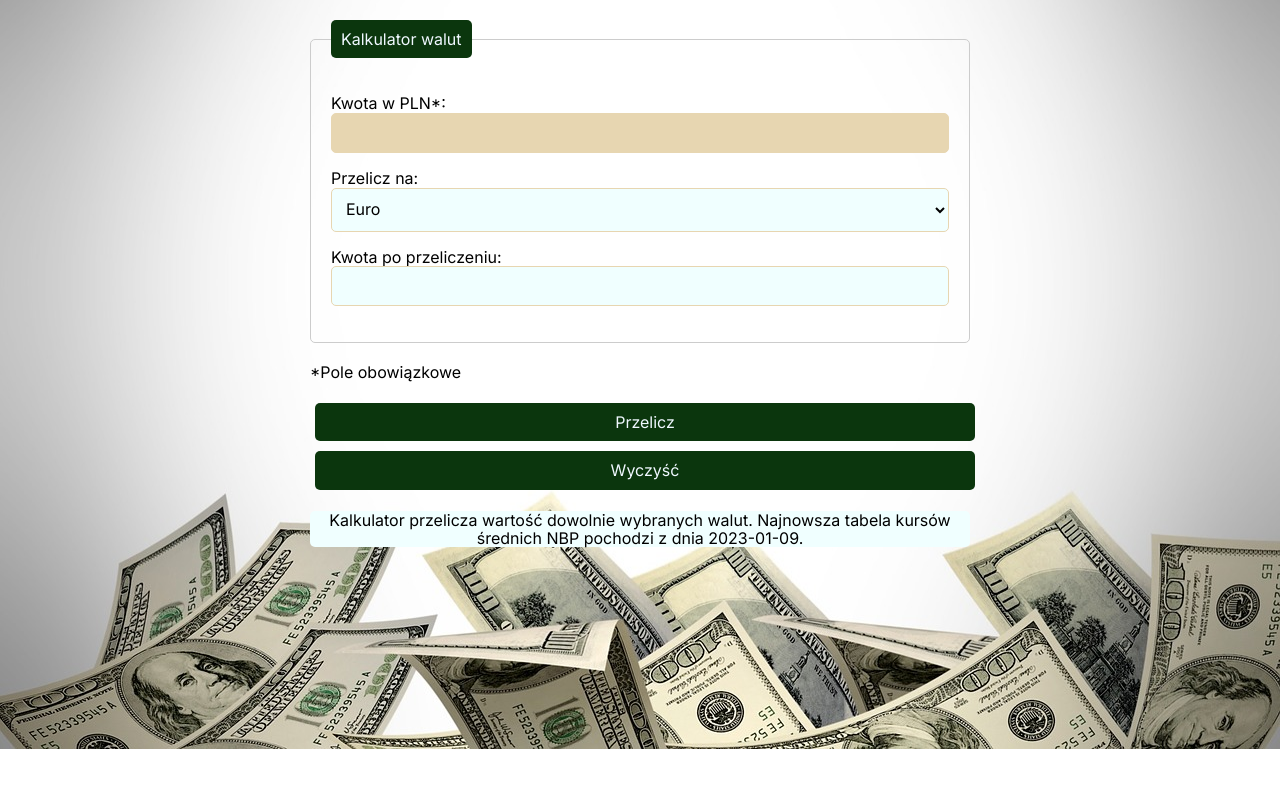
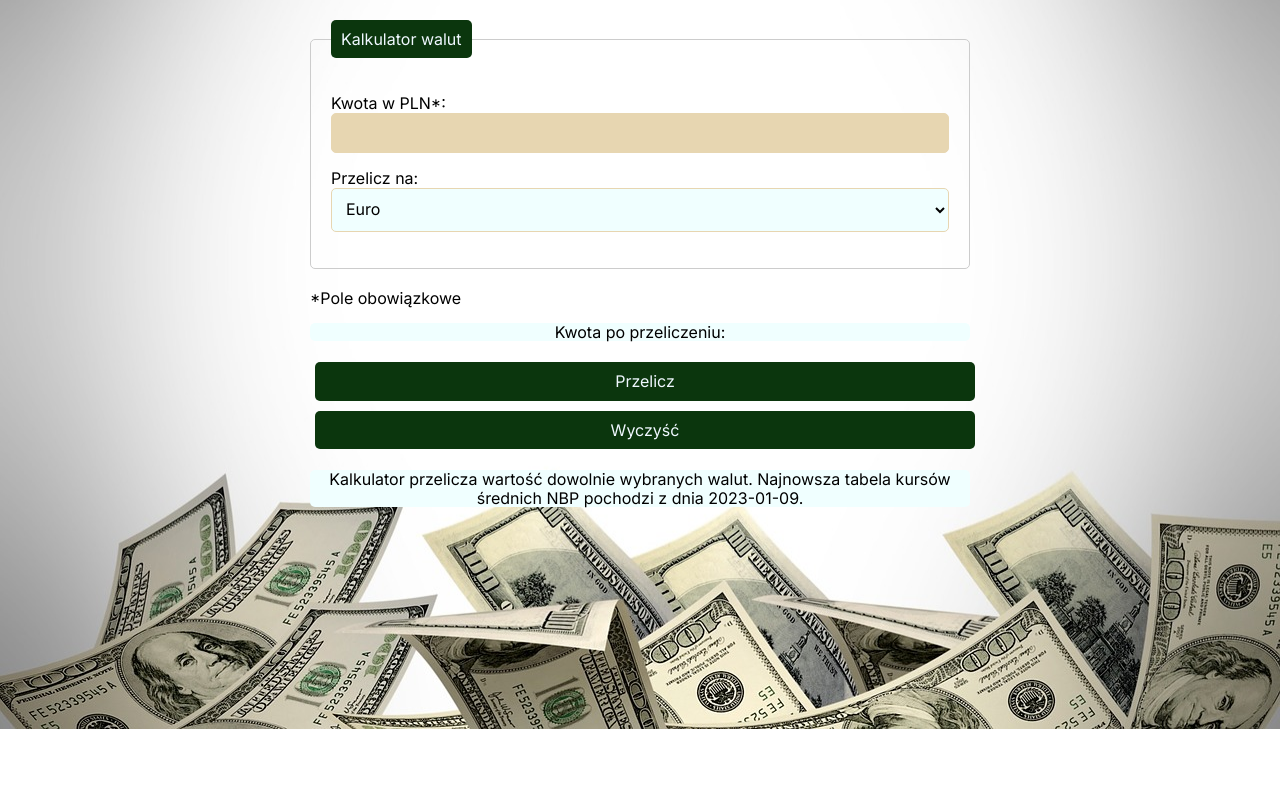
Before and after one commit to DorotaZielinska/currencies-converter-react, a React (Create React App) app: page / in a window 1280 px wide. Shown: the top 788 px of the page. Built offline with nearby package versions, Linux system fonts and the light colour scheme.

Commit message:
added calculation of Result in new paragraph

```diff
--- a/src/App.js
+++ b/src/App.js
@@ -1,4 +1,4 @@
-import { useState } from 'react';
+import React, { useState } from 'react';
 import Form from "./Form";
 import { currencies } from './Form/currencies';
 
@@ -10,6 +10,7 @@ function App() {
     setResult({
       sourceAmount: +amount,
       targetAmount: amount / rate,
+      currency,
     })
   }
   return (
--- a/src/Form/Result/index.js
+++ b/src/Form/Result/index.js
@@ -1,16 +1,17 @@
+import React from "react";
 
-export const Result = ({result, setResult}) => (
-        <p>
-            <label>
-                <span
-                    className="form__labelText">Kwota po przeliczeniu:</span>
-                <input
-                    value={result}
-                    onChange={({ target }) => setResult(target.value)}
-                    className="form__field"
-                    name="amountAfterConvert"
-                    type="number"
-                    disabled />
-            </label>
-        </p>
-    )
+
+export const Result = ({ result }) => (
+    <p className="form__paragraph">
+        Kwota po przeliczeniu: <span>
+            {!!result && (
+                <>
+                    {result.sourceAmount.toFixed(2)}&nbsp;PLN&nbsp;={" "}
+                    <strong>
+                        {result.targetAmount.toFixed(2)}&nbsp;{result.currency}
+                    </strong>
+                </>
+            )}
+        </span>
+    </p>
+);
--- a/src/Form/index.js
+++ b/src/Form/index.js
@@ -4,19 +4,19 @@ import { Result } from "./Result";
 import "./style.css";
 
 
-const Form = ({calculateResult, result}) => {
+const Form = ({ calculateResult, result }) => {
     const [amount, setAmount] = useState("");
     const [currency, setCurrency] = useState(currencies[0].short);
 
-    const onFormSubmit =(event) => {
-        event.preventDefault ();
-        calculateResult(amount, currency);
+    const onFormSubmit = (event) => {
+        event.preventDefault();
+        calculateResult(currency, amount);
     }
 
     return (
         <form
-        className="form "
-        onSubmit={onFormSubmit}
+            className="form "
+            onSubmit={onFormSubmit}
         >
             <fieldset className="form__fieldset">
                 <legend className="form__legend">Kalkulator walut</legend>
@@ -54,9 +54,9 @@ const Form = ({calculateResult, result}) => {
                         </select>
                     </label>
                 </p>
-                < Result result={result} />
             </fieldset>
             <p>*Pole obowiązkowe</p>
+            < Result result={result} />
             <div>
                 <button
                     className="form__button">
```
